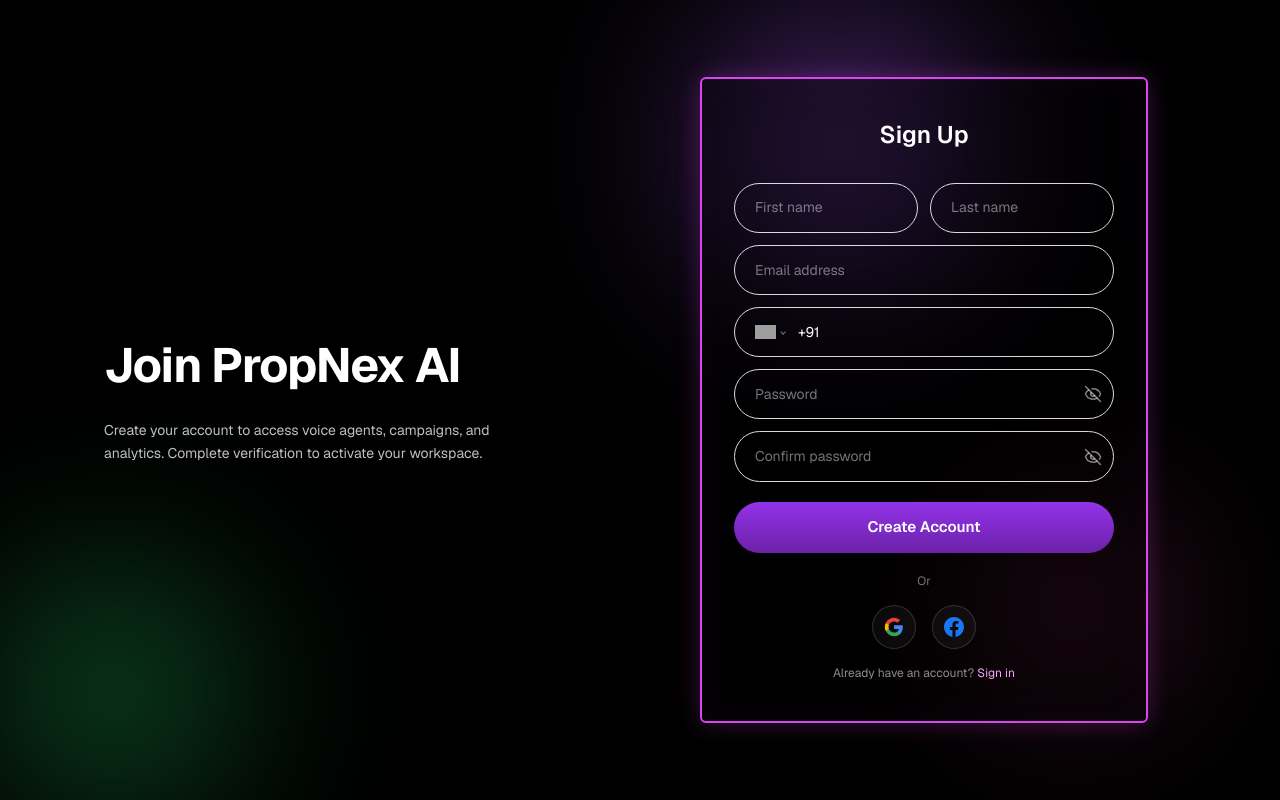
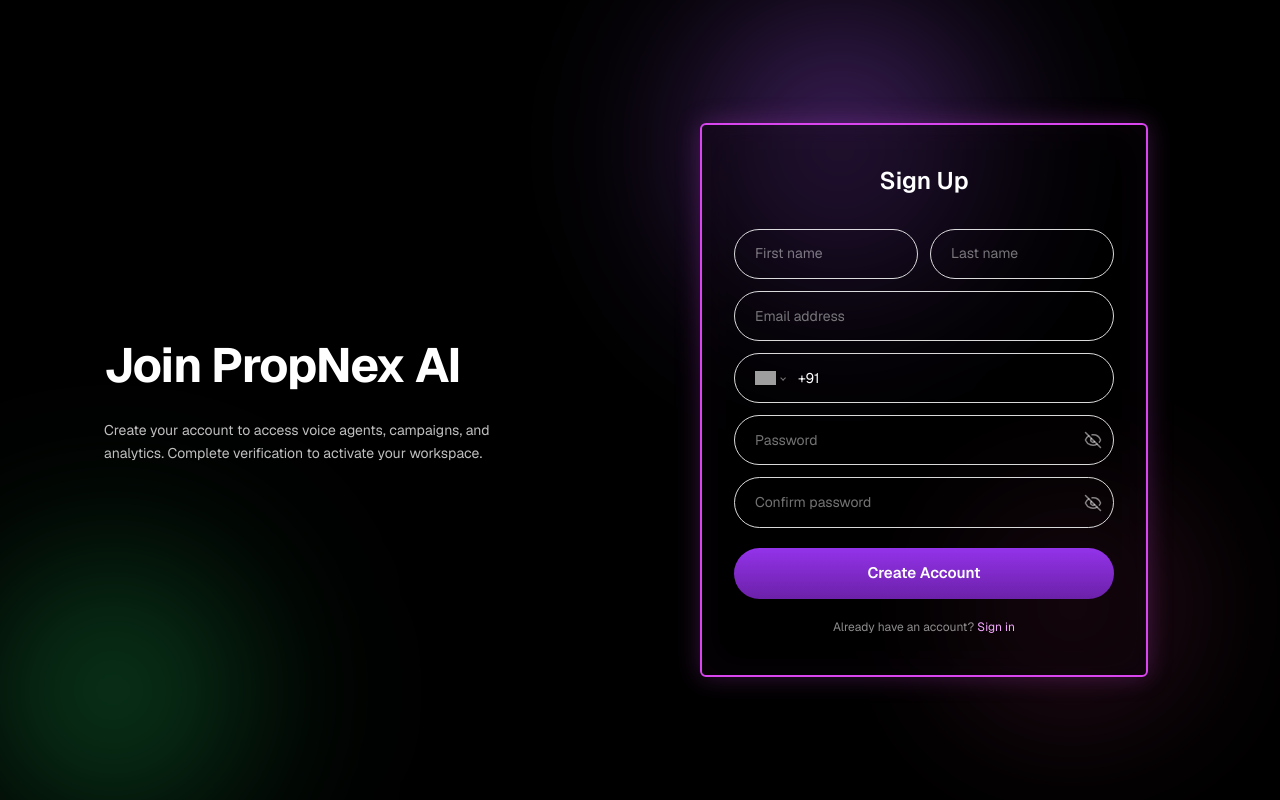
Before and after one commit to propnexaiofficial-glitch/propnex-voice-web, a Next.js app: page /auth/sign-up in a window 1280 px wide. Built offline with nearby package versions, Linux system fonts and the light colour scheme; grey boxes are pictures that could not be loaded.

Commit message:
refactor: remove placeholder social login buttons

```diff
--- a/src/features/authentication/components/sign-in-page.tsx
+++ b/src/features/authentication/components/sign-in-page.tsx
@@ -118,10 +118,6 @@
           Forget Password?
         </Link>
 
-        <p className="text-xs text-white/45">Or</p>
-
-        <AuthSocialButtons onGoogle={() => router.push(AUTH_ROUTES.dashboard)} />
-
         <p className="text-xs text-white/55">
           New here?{" "}
           <Link href={AUTH_ROUTES.signUp} className="text-fuchsia-300 hover:text-fuchsia-200">
--- a/src/features/authentication/components/sign-up-page.tsx
+++ b/src/features/authentication/components/sign-up-page.tsx
@@ -178,9 +178,6 @@
       </form>
 
       <div className="mt-5 space-y-4 text-center">
-        <p className="text-xs text-white/45">Or</p>
-        <AuthSocialButtons onGoogle={() => router.push(AUTH_ROUTES.dashboard)} />
-
         <p className="text-xs text-white/55">
           Already have an account?{" "}
           <Link href={AUTH_ROUTES.signIn} className="text-fuchsia-300 hover:text-fuchsia-200">
```
